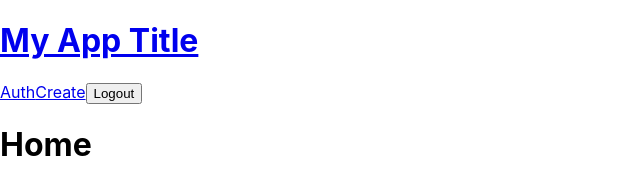
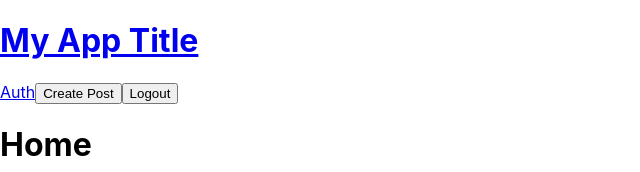
Before and after one commit to abhinabadutta2019/assignment-user-post-comment-react-frontend-01-nov-23, a React (Create React App) app: page / in a window 1280 px wide. Shown: the top 172 px of the page, without its empty margins (0-640 px from the left). Built offline with nearby package versions, Linux system fonts and the light colour scheme; no server answers.

Commit message:
add post Navbar button

```diff
--- a/src/components/Navbar.js
+++ b/src/components/Navbar.js
@@ -1,4 +1,4 @@
-import { Link } from "react-router-dom";
+import { Link, useNavigate } from "react-router-dom";
 import { useContext } from "react";
 import { AuthContext } from "../context/AuthContext";
 
@@ -6,9 +6,15 @@ const Navbar = () => {
   //
   const { logout, user } = useContext(AuthContext);
   //
+  const navigate = useNavigate();
+  //
   const logoutHandler = () => {
     //
     logout();
+  };
+  //
+  const goToCreatePage = () => {
+    navigate("/create"); // Use the navigate function to go to the "/create" page
   };
   //
   return (
@@ -17,8 +23,8 @@ const Navbar = () => {
         <h1>My App Title</h1>
       </Link>
       <Link to="/auth">Auth</Link>
-      <Link to="/create">Create</Link>
-
+      {/* <Link to="/create">Create</Link> */}
+      <button onClick={goToCreatePage}>Create Post</button>
       <button onClick={logoutHandler}>Logout</button>
     </header>
   );
```
